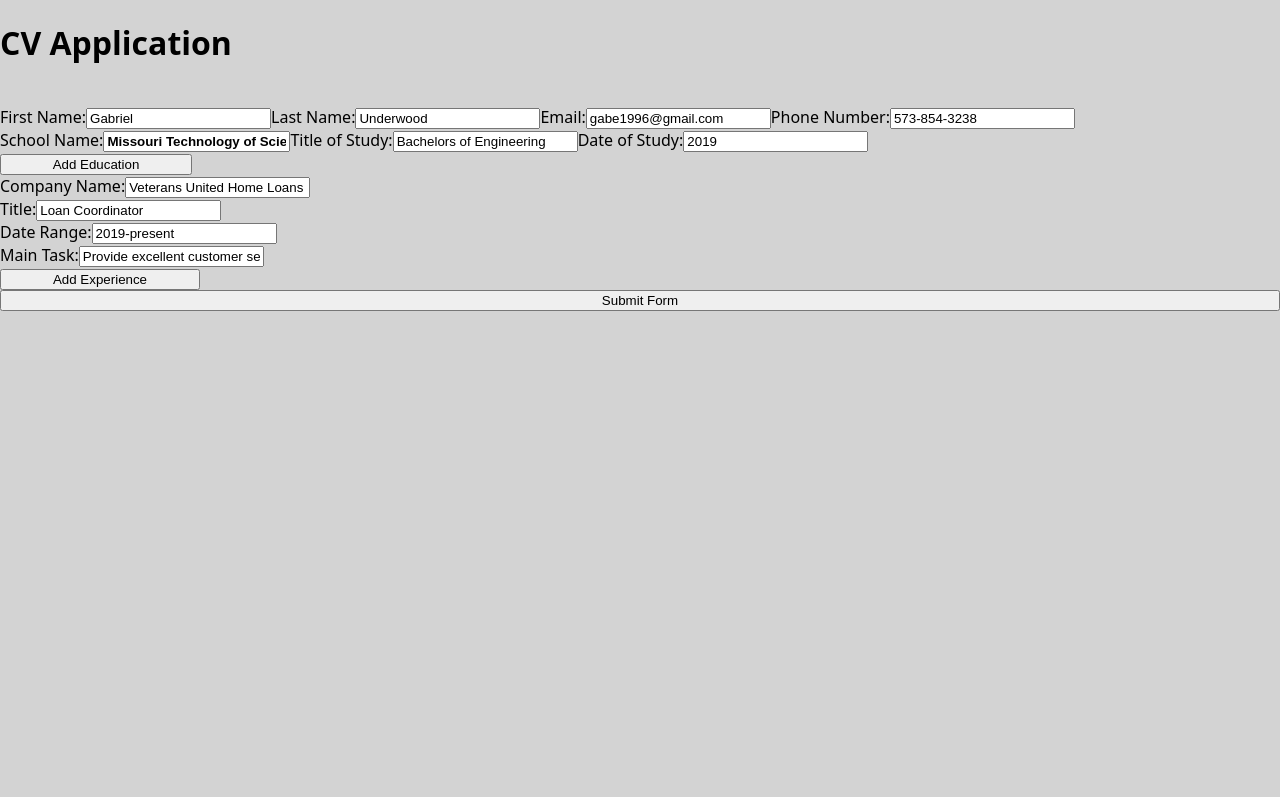
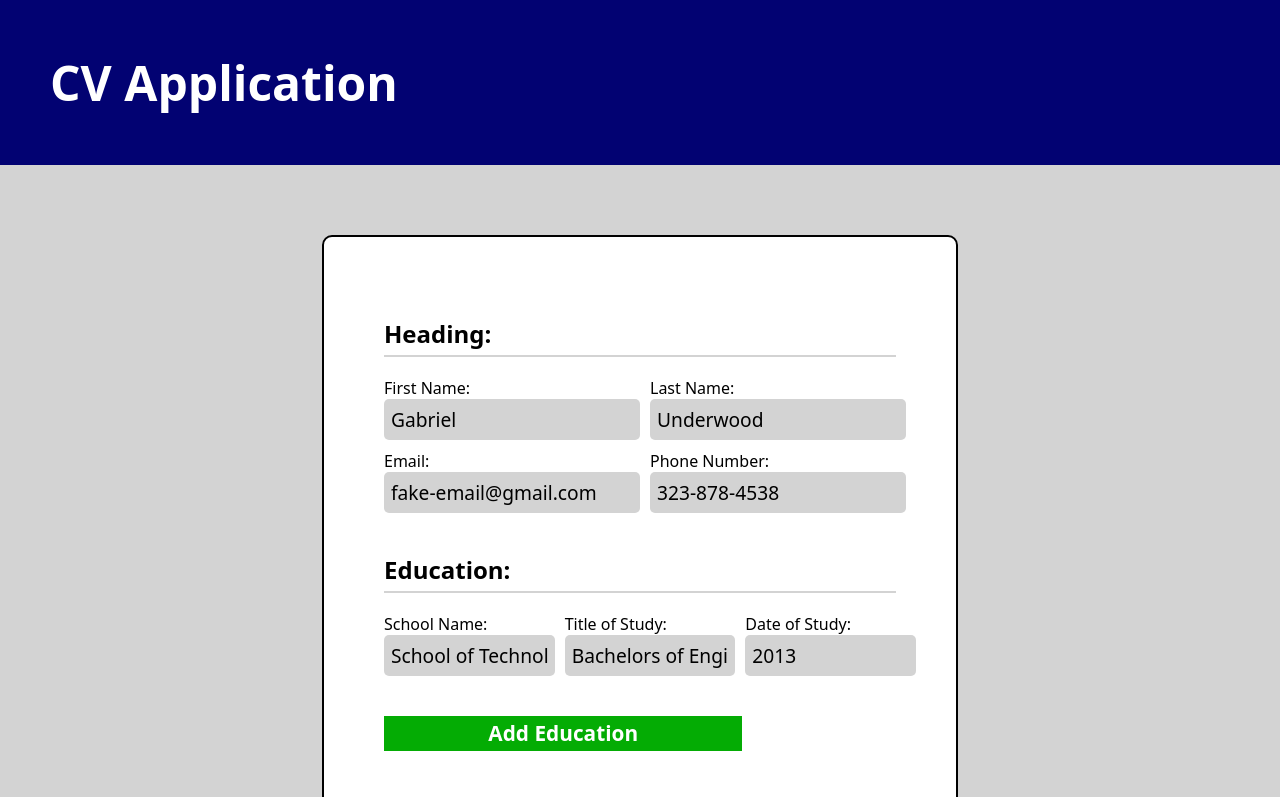
Before and after one commit to Gabefire/CV-application, a React (Create React App) app: page / in a window 1280 px wide. Shown: the top 797 px of the page. Built offline with nearby package versions, Linux system fonts and the light colour scheme.

Commit message:
added styling for form section

```diff
--- a/src/App.js
+++ b/src/App.js
@@ -27,9 +27,9 @@ class App extends React.Component {
 
       educationArray: [
         {
-          schoolName: "Missouri Technology of Science and Technology",
+          schoolName: "School of Technology",
           titleOfStudy: "Bachelors of Engineering",
-          date: "2019",
+          date: "2013",
           key: uniqid(),
         },
       ],
@@ -44,7 +44,7 @@ class App extends React.Component {
 
       experienceArray: [
         {
-          companyName: "Veterans United Home Loans",
+          companyName: "Mortgage Company",
           positionTitle: "Loan Coordinator",
           dates: "2019-present",
           task: "Provide excellent customer service and solve problems",
@@ -55,8 +55,8 @@ class App extends React.Component {
       heading: {
         firstName: "Gabriel",
         lastName: "Underwood",
-        email: "gabe1996@gmail.com",
-        phoneNumber: "573-854-3238",
+        email: "fake-email@gmail.com",
+        phoneNumber: "323-878-4538",
         key: uniqid(),
       },
     };
@@ -82,33 +82,39 @@ class App extends React.Component {
 
   showForm() {
     return (
-      <form className="form" key={uniqid()}>
+      <form key={uniqid()}>
+        <h2 className="input-title">Heading:</h2>
         <Heading heading={this.state.heading} />
+        <h2 className="input-title">Education:</h2>
         <section className="education-container">
           <Education
             educationArray={this.state.educationArray}
             deleteEducation={this.boundedDeleteEducation}
           />
           <button
-            className="add-education-btn"
+            className="add-btn form-btn"
             onClick={this.boundedAddEducation}
           >
             Add Education
           </button>
         </section>
+        <h2 className="input-title">Experience:</h2>
         <section className="experience-container">
           <Experience
             experienceArray={this.state.experienceArray}
             deleteExperience={this.boundedDeleteExperience}
           />
           <button
-            className="add-experience-btn"
+            className="add-btn form-btn"
             onClick={this.boundedAddExperience}
           >
             Add Experience
           </button>
         </section>
-        <button className="submit-form-btn" onClick={this.boundedSubmitForm}>
+        <button
+          className="submit-btn form-btn"
+          onClick={this.boundedSubmitForm}
+        >
           Submit Form
         </button>
       </form>
@@ -276,7 +282,7 @@ class App extends React.Component {
   render() {
     return (
       <div className="App">
-        <h1>CV Application</h1>
+        <h1 className="title">CV Application</h1>
         {this.state.displayForm ? this.showForm() : null}
         {this.state.showContent ? this.showContent() : null}
       </div>
--- a/src/components/education.js
+++ b/src/components/education.js
@@ -9,7 +9,7 @@ export default class Education extends React.Component {
   addDeleteButton(key) {
     return (
       <button
-        className="delete-btn"
+        className="delete-btn form-btn"
         id={`btn-${key}`}
         onClick={this.props.deleteEducation}
       >
@@ -29,7 +29,7 @@ export default class Education extends React.Component {
                 <input
                   id={`school ${index}`}
                   defaultValue={education.schoolName}
-                  className="school-name"
+                  className="school-name-input"
                   placeholder="Enter School Name"
                   name="school-name"
                 ></input>
--- a/src/components/experience.js
+++ b/src/components/experience.js
@@ -8,7 +8,7 @@ export default class Experience extends React.Component {
   addDeleteButton(key) {
     return (
       <button
-        className="delete-btn"
+        className="delete-btn form-btn"
         id={`btn-${key}`}
         onClick={this.props.deleteExperience}
       >
@@ -49,7 +49,7 @@ export default class Experience extends React.Component {
                 Date Range:
                 <input
                   type="text"
-                  placeholder="Enter Dates mm/yyyy-mm/yyyy"
+                  placeholder="Enter Dates yyyy-yyyy"
                   name="dates"
                   defaultValue={experience.dates}
                   id={`dates ${index}`}
--- a/src/components/form.js
+++ b/src/components/form.js
@@ -51,7 +51,9 @@ export default class Form extends React.Component {
           <button className="form-btn edit-btn" onClick={this.props.switchView}>
             Edit
           </button>
-          <button className="form-btn print-btn">Print</button>
+          <button className="form-btn print-btn" onClick={window.print}>
+            Print
+          </button>
         </div>
       </>
     );
--- a/src/components/heading.js
+++ b/src/components/heading.js
@@ -12,6 +12,7 @@ export default class Heading extends React.Component {
         <label htmlFor="first-name">
           First Name:
           <input
+            className="heading-input"
             placeholder="Enter First Name"
             name="first-name"
             id="first-name"
@@ -21,6 +22,7 @@ export default class Heading extends React.Component {
         <label htmlFor="last-name">
           Last Name:
           <input
+            className="heading-input"
             placeholder="Enter Last Name"
             name="first-name"
             id="last-name"
@@ -30,6 +32,7 @@ export default class Heading extends React.Component {
         <label htmlFor="email">
           Email:
           <input
+            className="heading-input"
             type="email"
             placeholder="Enter Email"
             name="email"
@@ -40,6 +43,7 @@ export default class Heading extends React.Component {
         <label htmlFor="phone-number">
           Phone Number:
           <input
+            className="heading-input"
             placeholder="Enter Phone Number"
             name="phone-number"
             id="phone-number"
--- a/src/styles/education.css
+++ b/src/styles/education.css
@@ -1,8 +1,11 @@
-#education {
+.education {
+  display: grid;
+  grid-template-columns: repeat(3, calc(1 / 3 * 100%));
+  gap: 10px;
+  margin-bottom: 40px;
+}
+
+.education-container {
   display: flex;
   flex-direction: column;
 }
-
-.add-education-btn {
-  width: 15%;
-}
--- a/src/styles/experience.css
+++ b/src/styles/experience.css
@@ -1,8 +1,6 @@
 .experience {
-  display: flex;
-  flex-direction: column;
+  display: grid;
+  grid-template-columns: 50% 50%;
+  gap: 10px;
+  margin-bottom: 40px;
 }
-
-.add-experience-btn {
-  width: 200px;
-}
--- a/src/styles/form.css
+++ b/src/styles/form.css
@@ -1,16 +1,3 @@
-.content {
-  display: flex;
-  flex-direction: column;
-  gap: 20px;
-  width: 40%;
-  align-self: center;
-  border: 2px solid black;
-  padding: 60px;
-  margin-top: 50px;
-  border-radius: 10px;
-  background-color: white;
-}
-
 .heading-content {
   display: flex;
   flex-direction: column;
@@ -77,6 +64,7 @@
   gap: 10px;
   align-self: center;
   align-items: center;
+  margin-bottom: 50px;
 }
 
 .form-btn {
--- a/src/styles/heading.css
+++ b/src/styles/heading.css
@@ -1,4 +1,5 @@
-#heading {
-  display: flex;
-  flex-direction: column;
+.heading {
+  display: grid;
+  grid-template-columns: 50% 50%;
+  gap: 10px;
 }
--- a/src/styles/index.css
+++ b/src/styles/index.css
@@ -12,12 +12,72 @@ body {
   gap: 20px;
 }
 
-.form {
+.title {
+  background-color: rgb(2, 2, 114);
+  margin-top: 0;
+  margin-bottom: 0;
+  font-size: 3rem;
+  padding: 50px;
+  color: white;
+}
+
+.content,
+form {
+  display: flex;
+  flex-direction: column;
+  gap: 20px;
+  width: 40%;
+  align-self: center;
+  border: 2px solid black;
+  padding: 60px;
+  margin: 50px;
+  border-radius: 10px;
+  background-color: white;
+}
+
+.input-title {
+  margin-bottom: 0;
+  border-bottom: 2px solid lightgray;
+  padding-bottom: 5px;
+  font-size: 1.5rem;
+}
+
+label {
   display: flex;
   flex-direction: column;
 }
 
-.content {
-  display: flex;
-  flex-direction: column;
+input {
+  font-family: inherit;
+  border-radius: 5px;
+  border: none;
+  background-color: lightgray;
+  padding: 7px;
+  font-size: 1.2rem;
 }
+
+.form-btn {
+  height: 35px;
+  width: 70%;
+  font-size: 1.3rem;
+  font-weight: bold;
+  font-family: inherit;
+  cursor: pointer;
+  color: white;
+  border: none;
+}
+
+.add-btn {
+  background-color: rgb(4, 172, 4);
+}
+
+.delete-btn {
+  background-color: rgb(177, 2, 2);
+  width: 400px;
+}
+
+.submit-btn.form-btn {
+  margin-top: 50px;
+  width: 100%;
+  background-color: rgb(3, 3, 185);
+}
```
